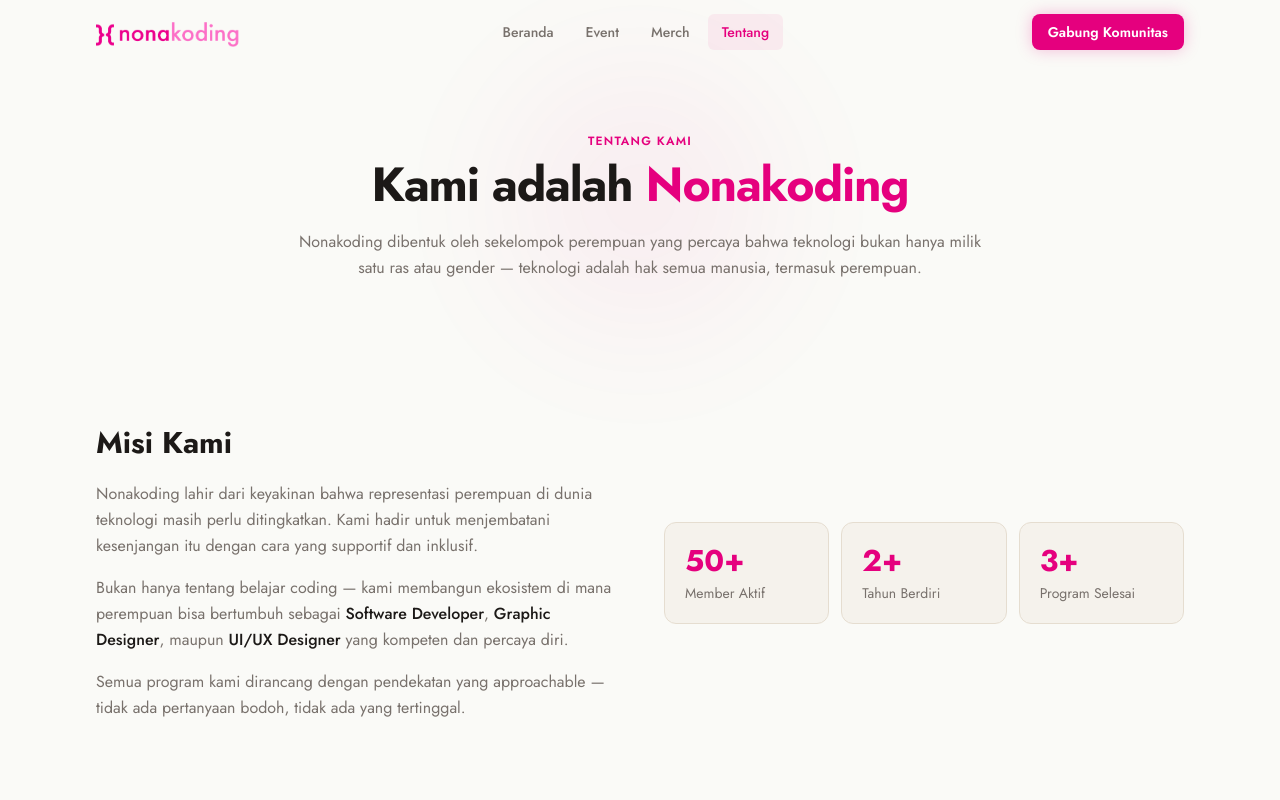
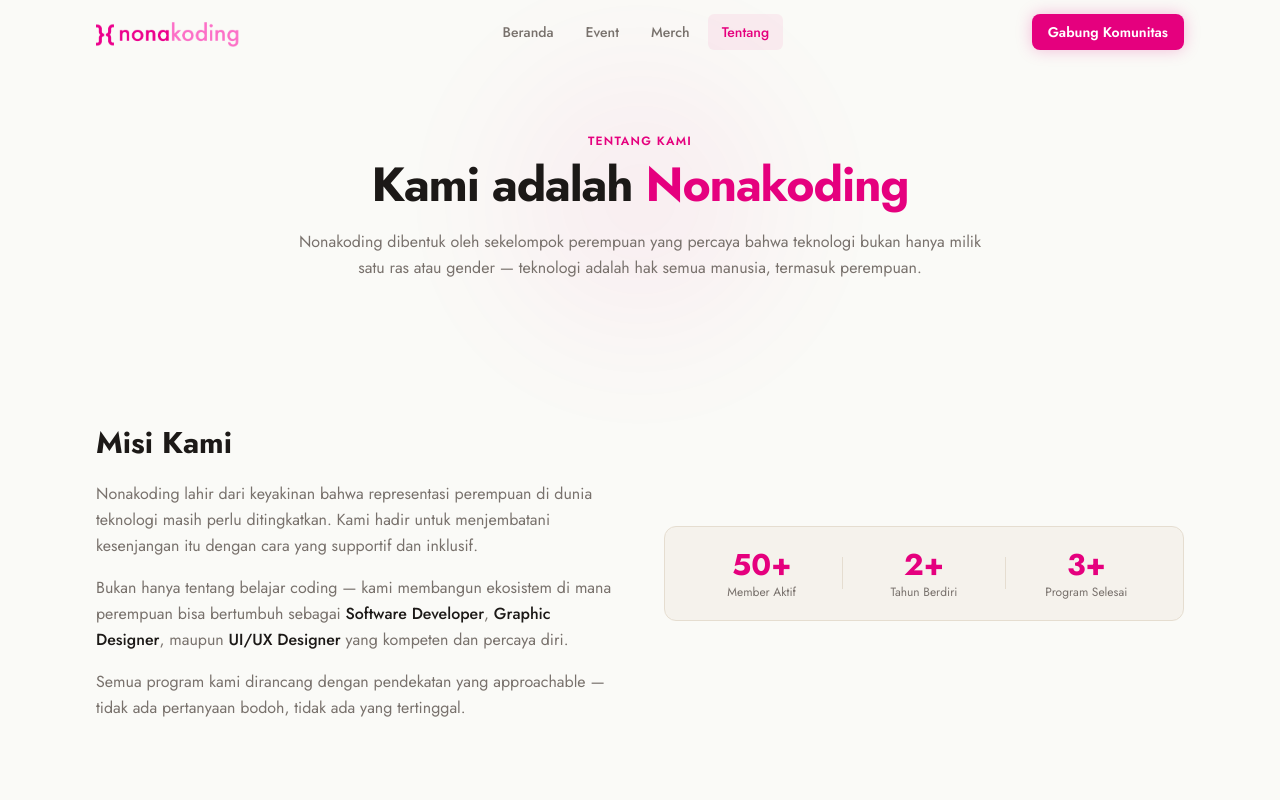
Before and after one commit to knalbdev/nonakoding, a Next.js app: page /about in a window 1280 px wide. Shown: the top 800 px of the page. Built offline with nearby package versions, Linux system fonts and the light colour scheme.

Commit message:
improve layout

```diff
--- a/src/app/about/about-content.tsx
+++ b/src/app/about/about-content.tsx
@@ -1,5 +1,6 @@
 "use client";
 
+import React from "react";
 import Link from "next/link";
 import Image from "next/image";
 import { motion } from "framer-motion";
@@ -100,12 +101,15 @@
 
             <motion.div initial={{ opacity: 0, x: 20 }} whileInView={{ opacity: 1, x: 0 }}
               viewport={{ once: true }} transition={{ duration: 0.6, ease: E, delay: 0.1 }}
-              className="grid grid-cols-1 gap-3 sm:grid-cols-3">
+              className="flex items-center rounded-xl border border-[var(--c-border)] bg-[var(--c-surface)] px-4 py-5">
               {STATS.map((stat, i) => (
-                <div key={i} className="flex flex-col p-5 rounded-xl border border-[var(--c-border)] bg-[var(--c-surface)]">
-                  <span className="font-display text-3xl font-bold" style={{ color: "#E5007E" }}>{stat.value}</span>
-                  <span className="mt-1 text-sm text-[var(--c-text-2)]">{stat.label}</span>
-                </div>
+                <React.Fragment key={stat.label}>
+                  <div className="flex flex-col items-center text-center flex-1">
+                    <span className="font-display text-2xl font-bold sm:text-3xl" style={{ color: "#E5007E" }}>{stat.value}</span>
+                    <span className="mt-0.5 text-xs text-[var(--c-text-2)] leading-tight">{stat.label}</span>
+                  </div>
+                  {i < STATS.length - 1 && <div className="h-8 w-px bg-[var(--c-border)]" />}
+                </React.Fragment>
               ))}
             </motion.div>
           </div>
```
